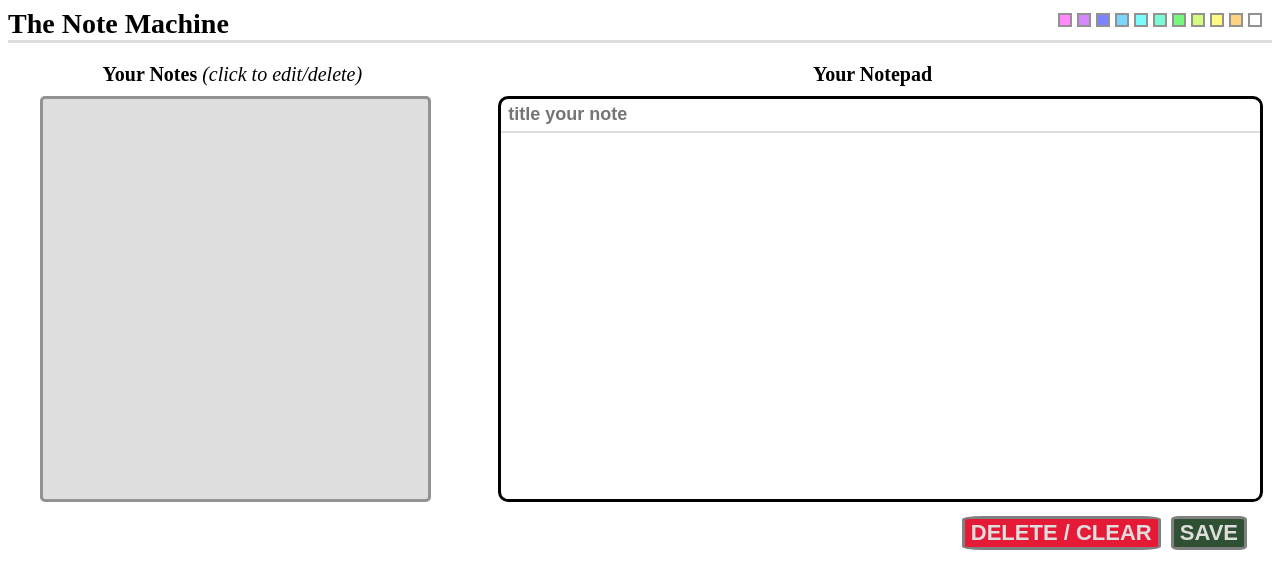
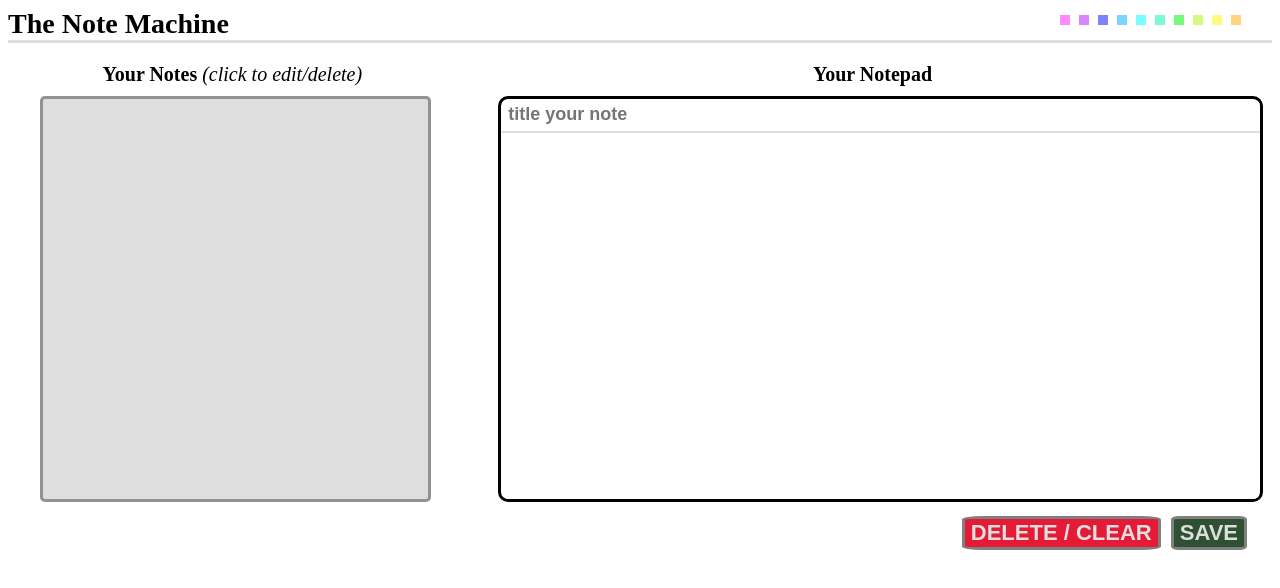
Before and after one commit to Ethelbert-cell/noteapp, a plain HTML site: page index.html in a window 1280 px wide. Drawn offline with nearby package versions, Linux system fonts and the light colour scheme.

Commit message:
Update style.css

```diff
--- a/style.css
+++ b/style.css
@@ -113,7 +113,7 @@ notePad {
 }
 
 .color-box {
-  border: solid 2px #929292;
+  border: solid 2px #fff;
   height: 10px;
   width: 10px;
   margin-left: 5px;
```
